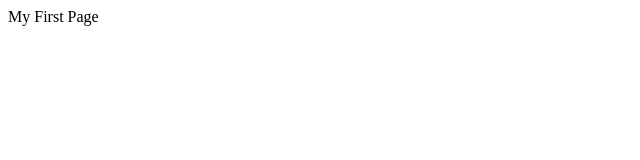
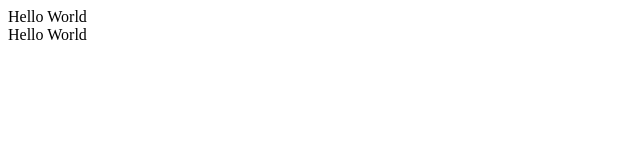
Before and after one commit to jpsunshine24/git-demo, a plain HTML site: page index.html in a window 1280 px wide. Shown: the whole page, without its empty margins (0-640 px from the left). Drawn offline with Linux system fonts and the light colour scheme.

Commit message:
some more changes

```diff
--- a/index.html
+++ b/index.html
@@ -1,10 +1,10 @@
 <!doctype html>
 <html lang="en-US">
-	<head>My First Page</head>
+	<head>Hello World</head>
 	<body>
 		<nav></nav>
 		<header></header>
-		<main></main>
+		<main>Hello World</main>
 		<footer></footer>
 
 	</body>
```
Also changed, not shown: 1 other file.
